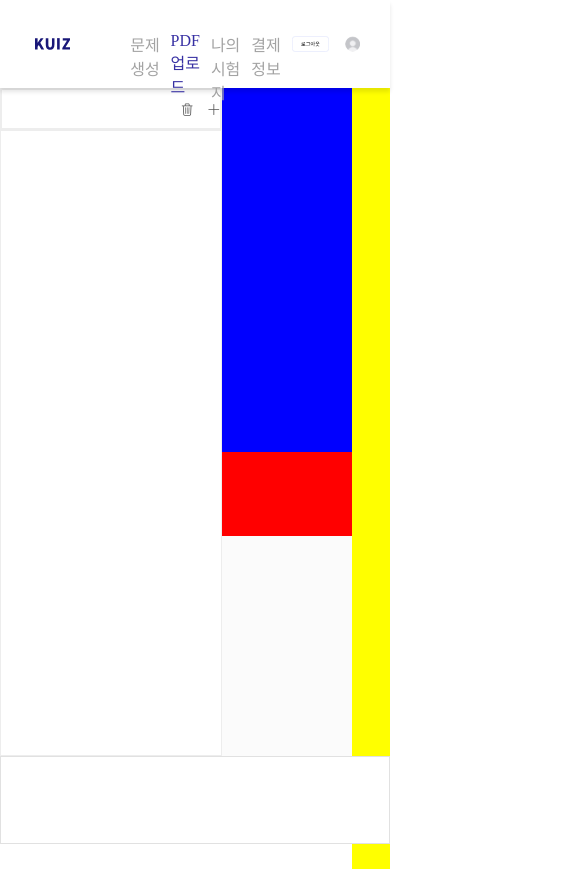
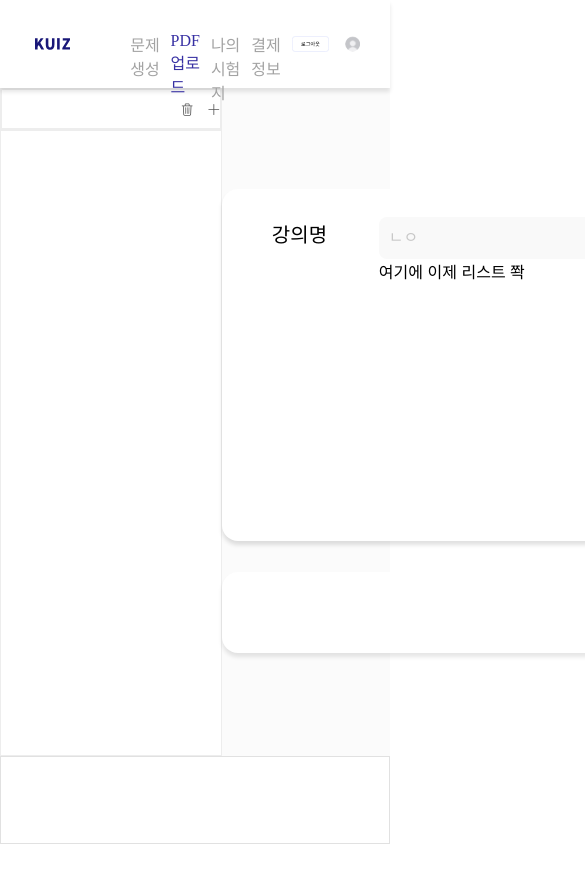
Before and after one commit to kuiz-project/frontend, a React (Create React App) app in the folder kuiz/: page /main in a window 390 px wide. Both pictures are taken after a click on the element "PDF 업로드". Shown: the top 869 px of the page, 585 px wide, since content can reach past the window. After the commit the page ends 844 px from the top, so only its background shows below. Built offline with nearby package versions, Linux system fonts and the light colour scheme.

Commit message:
PDF 업로드 파트 css 반응형 및 중간화면 컴포넌트 50% 완성

```diff
--- a/kuiz/src/contents/cssfiles/main.css
+++ b/kuiz/src/contents/cssfiles/main.css
@@ -6,12 +6,12 @@
 
 ::selection {
     background: transparent;
-  }
+}
 
-  /* Firefox 브라우저용 */
-  ::-moz-selection {
+/* Firefox 브라우저용 */
+::-moz-selection {
     background: transparent;
-  }
+}
 
 .mainPage {
     padding-top: 88px;
@@ -77,11 +77,18 @@
     ;
     /* 클릭시 텍스트 색상 */
 }
-.main_view{
+
+.main_view {
     display: flex;
     flex-direction: row;
+}
 
+.main_view2 {
+    display: flex;
+    flex-direction: row;
+    justify-content: space-between;
 }
+
 section {
     border: 1px solid #EDEDED;
     width: 234px;
@@ -96,14 +103,17 @@ section {
     flex-direction: row;
     align-items: center;
 }
-.trash_button{
+
+.trash_button {
     margin-left: 179px;
     margin-right: 14.87px;
     cursor: pointer;
 }
-.add_button{
+
+.add_button {
     cursor: pointer;
 }
+
 .section_lists {
     border: 1px solid #EDEDED;
 }
@@ -175,48 +185,94 @@ footer {
     font-weight: 400;
     line-height: normal;
 }
-.number_button{
+
+.number_button {
     display: flex;
     flex-direction: column;
     margin-left: 22px;
 }
-.up{
+
+.up {
     margin-bottom: 2px;
     cursor: pointer;
 }
-.down{
+
+.down {
     cursor: pointer;
 }
+
 .generate_button {
     margin-left: 6px;
     cursor: pointer;
 }
 
-.upload_mid_section{
-    width: 712px;
-    height: 100%;
+.upload_mid_section {
+    width: 75vh;
+    height: 55vh;
     display: flex;
     flex-direction: column;
-    justify-content: space-between;
+    align-items: center;
+    justify-content: center;
+    margin-top: 12vh;
 }
 
-.upload_mid_top{
+.upload_mid_top {
     width: 100%;
     height: 364px;
-    background-color:blue;
+    border-radius: 16px;
+    background: var(--Text_White, #FFF);
+    box-shadow: 0px 4px 4px 0px rgba(0, 0, 0, 0.12);
+    margin-bottom: 31px;
+    display: flex;
+    flex-direction: row;
+}
+
+.upload_name {
+    width: 56px;
+    margin-left: 50px;
+    margin-top: 30px;
+    color: #000;
+    font-family: Noto Sans KR;
+    font-size: 20px;
+    font-style: normal;
+    font-weight: 500;
+    line-height: normal;
+}
+
+.upload_search {
+    margin-left: 51px;
+    height: 100%;
+}
+
+.search,
+.search:focus {
+    margin-top: 28px;
+    width: 40vh;
+    height: 5vh;
+    flex-shrink: 0;
+    border-radius: 8px;
+    background: var(--Gray_3, #F9F9F9);
+    border: none;
+    outline: none;
+    font-size: 16px;
+    padding-left: 10px;
+}
+
+.upload_mid_bottom {
+    width: 100%;
+    height: 84px;
+    border-radius: 16px;
+    background: var(--Text_White, #FFF);
+    box-shadow: 0px 4px 4px 0px rgba(0, 0, 0, 0.10);
+}
+
+.upload_right_section {
+    width: 209px;
+    height: calc(100vh - 176px);
+    background-color: yellow;
+}
+
+.upload_mid_section {
+    display: flex;
 
 }
-
-.upload_mid_bottom{
-    width: 100%;
-    height: 84px;
-     background-color: red;
-
-
-}
-
-.upload_right_section{
-    width: 209px;
-    height: 781px;
-    background-color: yellow;
-}
--- a/kuiz/src/contents/jsfiles/upload.js
+++ b/kuiz/src/contents/jsfiles/upload.js
@@ -1,19 +1,29 @@
 import React, { useState } from "react";
 import { ReactComponent as Trash } from '../images/trash.svg';
 import { ReactComponent as Add } from '../images/add.svg';
+import { ReactComponent as Search } from '../images/search.svg';
+
 export const UploadView = () => {
-
     return (
-        <div className="main_view">
+        <div className="main_view2">
             <section>
                 <div className="section_header"><Trash className='trash_button' /><Add className='add_button' /></div>
                 <div className="section_lists"></div>
             </section>
             <div className="upload_mid_section">
-                <div className="upload_mid_top"></div>
+                <div className="upload_mid_top">
+                    <div className="upload_name">
+                        강의명
+                    </div>
+                    <div className="upload_search">
+                        <div><input className="search" type="text"
+                        placeholder="ㄴㅇ"/></div>
+                        <div>여기에 이제 리스트 쫙</div>
+                    </div>
+                </div>
                 <div className="upload_mid_bottom"></div>
             </div>
-            <div className="upload_right_section"></div>
+            <div className="upload_right_section">KUIZ 추천 포지션</div>
             <footer>
 
             </footer>
```
Also changed, not shown: kuiz/src/contents/images/search.svg (added).
